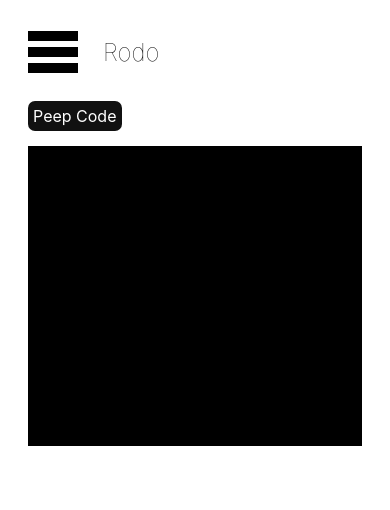
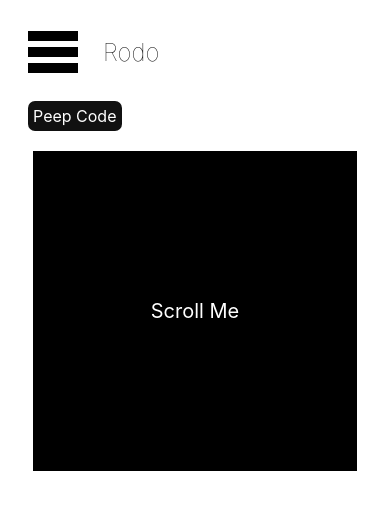
Before and after one commit to rodocite/portfolio, a Next.js app: page /projects/fancy-scroll in a window 390 px wide. Shown: the top 510 px of the page. Built offline with nearby package versions, Linux system fonts and the light colour scheme.

Commit message:
Fancy Scroll Desktop
- Functionality for desktop is complete
- Issues with iOS bounce on mobile

```diff
--- a/pages/projects/fancy-scroll.js
+++ b/pages/projects/fancy-scroll.js
@@ -1,15 +1,133 @@
 import Layout from '../../components/Layout.js'
 import Copy from '../../components/Copy'
 import styled from 'styled-components'
+import _ from 'lodash'
 
 const Background = styled.div`
-  width: 100%;
-  height: 300px;
-  background: black;
+  padding: ${props => props.color > 0 ? '20px' : '0px'};
+  margin: ${props => props.color > 0 ? '20px' : '0px'};
+  background: ${props => ['black', 'red', 'orange', 'green', 'blue'][props.color]};
+  transition: all 300ms ease-in-out;
+  -webkit-overflow-scrolling: auto;
 `
 
-export default ({ children }) => (
-  <Layout>
-    <Background />
-  </Layout>
-)
+const Box = styled.div`
+  position: relative;
+  display: flex;
+  padding: 10px;
+  font-family: -apple-system, BlinkMacSystemFont, sans-serif;
+  font-weight: 400;
+  justify-content: center;
+  align-items: center;
+  border: 5px solid white;
+  height: 300px;
+  color: white;
+  overflow: hidden:
+`
+
+const Text = styled.div`
+  position: absolute;
+  font-size: 20px;
+  transform: translateY(-50%);
+  top: 50%;
+  @media (min-width: 768px) {
+    font-size: 32px;
+  }
+`
+
+const ScrollElement = (props) => {
+  const { text, frame } = props
+
+  return (
+      <Background color={ frame }>
+        <Box>
+          <Text className="fancy-scroll-text">{ text }</Text>
+        </Box>
+      </Background>
+  )
+}
+
+class FancyScroll extends React.Component {
+  state = {
+    frame: 0
+  }
+
+  componentDidMount() {
+    const debounceConfig = {
+      leading: true,
+      trailing: false
+    }
+
+    TweenMax.fromTo('.fancy-scroll-text', 0.4, { opacity: 0 }, { opacity: 1 })
+    this.touchStartListener = window.addEventListener('touchstart', this.touchStartEvent)
+    this.scrollListener = window.addEventListener('wheel', this.scrollEvent, { passive: true })
+  }
+
+  componentWillUpdate(__, prevState) {
+    const { frame } = this.state
+    const { frame: prevFrame } = prevState
+    const isNext = frame < prevFrame
+
+    if (isNext) {
+      TweenMax.fromTo('.fancy-scroll-text', 0.5, { opacity: -2, top: '80%' }, { opacity: 1, top: '50%' })
+    } else {
+      TweenMax.fromTo('.fancy-scroll-text', 0.5, { opacity: -2, top: '20%' }, { opacity: 1, top: '50%' })
+    }
+  }
+
+  componentWillUnmount() {
+    window.removeEventListener('wheel', this.scrollEvent, { passive: true })
+    window.removeEventListener('touchstart', this.touchStartEvent)
+    window.removeEventListener('touchmove', this.touchMoveEvent)
+  }
+
+  touchStartEvent = (touchStartEvent) => {
+    const { screenY: start } = touchStartEvent.touches[0]
+    window.addEventListener('touchmove', this.touchMoveEvent(start))
+  }
+
+  touchMoveEvent = (start) => (touchMoveEvent) => {
+    const { frame } = this.state
+    const { screenY: end } = touchMoveEvent.changedTouches[0]
+    const distance = start - end
+
+    if (distance > 100 && frame < 4) {
+      if (frame < 4) this.setState({ frame: frame + 1 })
+    }
+
+    if (distance < -100 && frame > 0) {
+      if (frame > 0) this.setState({ frame: frame - 1 })
+    }
+  }
+
+  scrollEvent = _.debounce((e) => {
+    const { deltaY } = e
+    const { frame } = this.state
+
+    if (deltaY > 1 && frame < 4) {
+      this.setState({ frame: frame + 1 })
+    }
+
+    if (deltaY < 1 && frame > 0) {
+      this.setState({ frame: frame - 1 })
+    }
+  }, 250, { maxWait: 300, leading: true, trailing: false })
+
+  render() {
+    const textList = [
+      'Scroll Me',
+      'Again',
+      'And Again',
+      'One More time',
+      'Fancy'
+    ]
+
+    return (
+      <Layout>
+        <ScrollElement text={textList[this.state.frame]} frame={this.state.frame} />
+      </Layout>
+    )
+  }
+}
+
+export default FancyScroll
```
